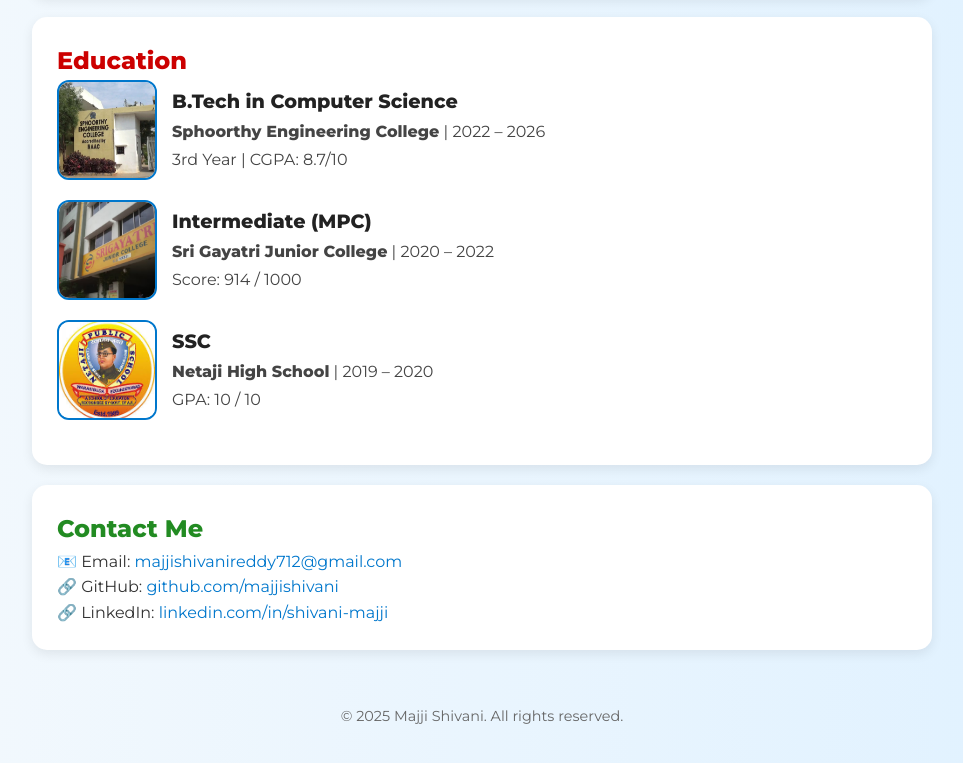
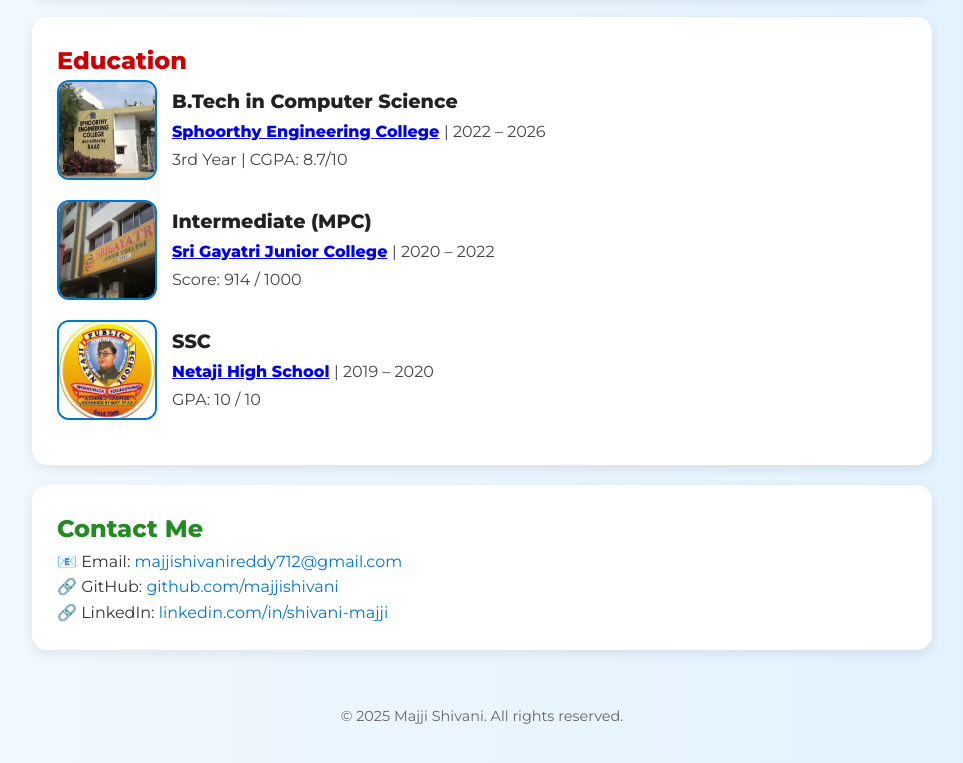
Before and after one commit to majjishivani/portfolio-project-for-micro-IT, a plain HTML site: page index.html in a window 1280 px wide. Shown: the part 1243-2006 px from the top of the page, without its empty margins (158-1121 px from the left). Drawn offline with Linux system fonts and the light colour scheme.

Commit message:
index.html

```diff
--- a/index.html
+++ b/index.html
@@ -91,7 +91,9 @@
       <img src="College2.jpg" alt="B.Tech College" class="edu-img" />
       <div class="edu-text">
         <h3>B.Tech in Computer Science</h3>
-        <p><strong>Sphoorthy Engineering College</strong> | 2022 – 2026</p>
+        <p><strong>
+          <a href="https://sphoorthyengg.ac.in/" target="_blank">Sphoorthy Engineering College</a>
+        </strong> | 2022 – 2026</p>
         <p>3rd Year | CGPA: 8.7/10</p>
       </div>
     </div>
@@ -100,7 +102,9 @@
       <img src="College1.jpg" alt="Intermediate College" class="edu-img" />
       <div class="edu-text">
         <h3>Intermediate (MPC)</h3>
-        <p><strong>Sri Gayatri Junior College</strong> | 2020 – 2022</p>
+        <p><strong>
+          <a href="https://www.srigayatri.com/" target="_blank">Sri Gayatri Junior College</a>
+        </strong> | 2020 – 2022</p>
         <p>Score: 914 / 1000</p>
       </div>
     </div>
@@ -109,7 +113,9 @@
       <img src="SSC.jpeg" alt="SSC School" class="edu-img" />
       <div class="edu-text">
         <h3>SSC</h3>
-        <p><strong>Netaji High School</strong> | 2019 – 2020</p>
+        <p><strong>
+          <a href="https://www.netajihighschool.in/" target="_blank">Netaji High School</a>
+        </strong> | 2019 – 2020</p>
         <p>GPA: 10 / 10</p>
       </div>
     </div>
@@ -128,6 +134,5 @@
     <p>&copy; 2025 Majji Shivani. All rights reserved.</p>
   </footer>
 
-  <script src="script.js"></script>
 </body>
 </html>
```
